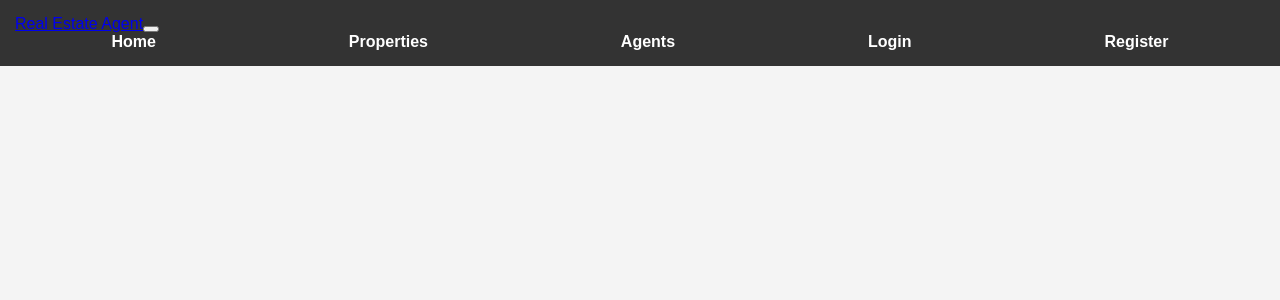
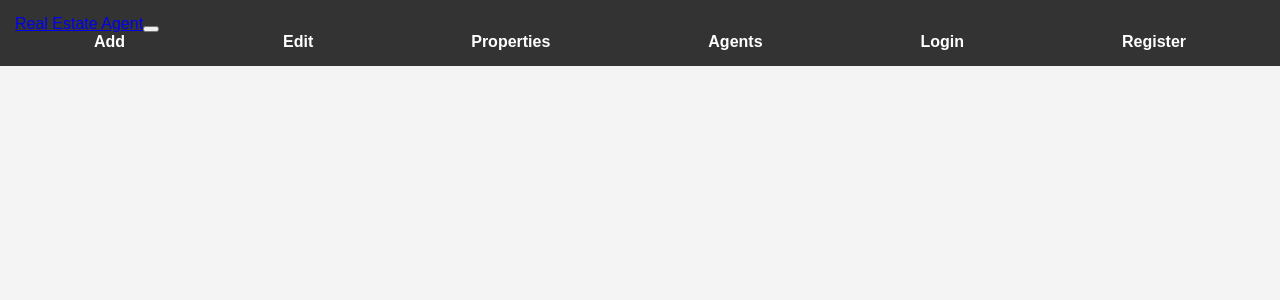
Before and after one commit to papithap913/real-estate-frontend, a React (Create React App) app: page / in a window 1280 px wide. Shown: the top 300 px of the page. Built offline with nearby package versions, Linux system fonts and the light colour scheme.

Commit message:
Update Navbar.js

```diff
--- a/src/components/Navbar.js
+++ b/src/components/Navbar.js
@@ -22,8 +22,13 @@
         <div className="collapse navbar-collapse" id="navbarNav">
           <ul className="navbar-nav ms-auto">
             <li className="nav-item">
-              <Link className="nav-link" to="/">
-                Home
+              <Link className="nav-link" to="/AddProperty">
+                Add
+              </Link>
+            </li>
+            <li className="nav-item">
+              <Link className="nav-link" to="/EditProperty">
+                Edit
               </Link>
             </li>
             <li className="nav-item">
```
